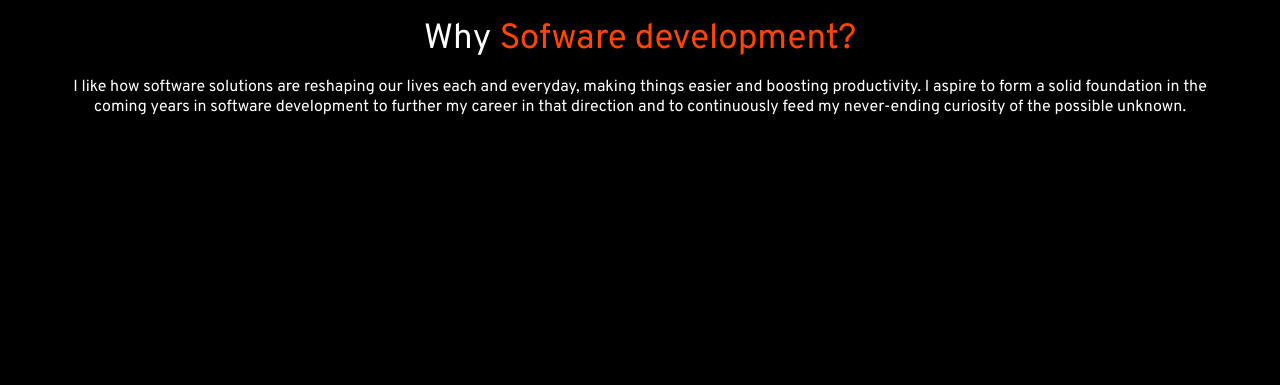
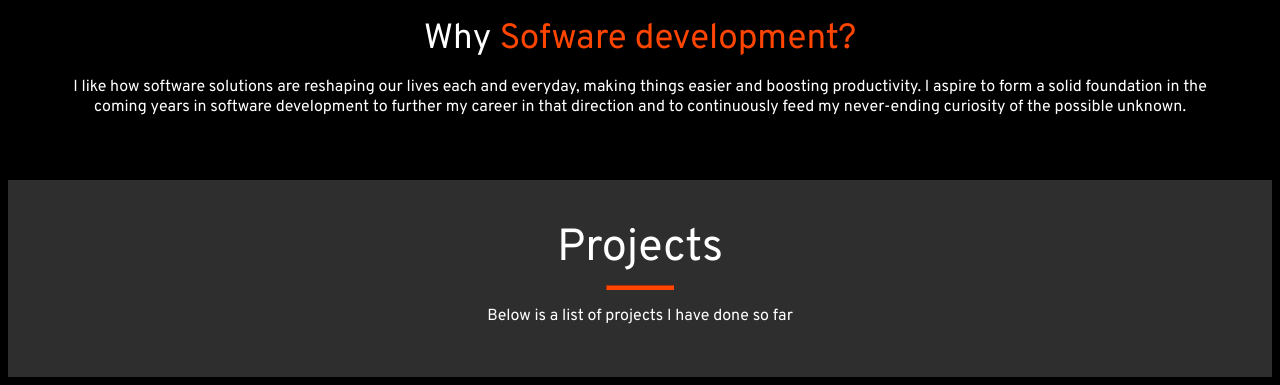
Before and after one commit to steve-njuguna-k/Personal-Portfolio-Website, a plain HTML site: page index.html in a window 1280 px wide. Shown: the part 470-855 px from the top of the page. Before the commit the page ends 800 px from the top, so only its background shows below. Drawn offline with nearby package versions, Linux system fonts and the light colour scheme.

Commit message:
Added Project Description Section, Changed Background Colour To Grey

```diff
--- a/css/style.css
+++ b/css/style.css
@@ -5,34 +5,44 @@ body{
 }
 
 .container{
-    width: 100%;
     padding-right: 15px;
     padding-left: 15px;
     margin-right: auto;
     margin-left: auto;
 }
 
+.container-fluid{
+  background-color: #2e2e2e;
+  width: 100%;
+}
+
+.section{
+  margin-top: 5%;
+  padding-top: 35px;
+  padding-bottom: 35px;
+}
+
 @media (min-width: 576px) {
   .container {
-        width: 540px;
+    max-width: 540px;
   }
 }
 
 @media (min-width: 768px) {
   .container {
-        width: 720px;
+    max-width: 720px;
   }
 }
 
 @media (min-width: 992px) {
   .container {
-        width: 960px;
+    max-width: 960px;
   }
 }
 
 @media (min-width: 1200px) {
   .container {
-        width: 1140px;
+    max-width: 1140px;
   }
 }
 
--- a/index.html
+++ b/index.html
@@ -9,6 +9,8 @@
     <link href="css/style.css" rel="stylesheet" type="text/css">
   </head>
   <body>
+
+    <!--Hero Section-->
     <div class="container">
       <div class="row">
         <center>
@@ -33,5 +35,29 @@
         </center>
       </div>
     </div>
+    <!--End Hero Section-->
+
+    <!--Projects Section-->
+    <div class="container-fluid">
+      <div class="section">
+        <center>
+          <div class="title">
+            <h1>Projects</h1>
+            <hr class="hr-line">
+            <p>Below is a list of projects I have done so far</p>
+          </div>
+        </center>
+      </div>
+    </div>
+    <!--End Projects Section-->
+
+    <!--About Me-->
+    <!--End About Me Section-->
+
+    <!--Hobbies & Interests-->
+    <!--End Hobbies & Interests Section-->
+
+    <!--Footer-->
+    <!--End Footer Section-->
   </body>
 </html>
```
Lines whose indentation alone changed are shown as unchanged.
